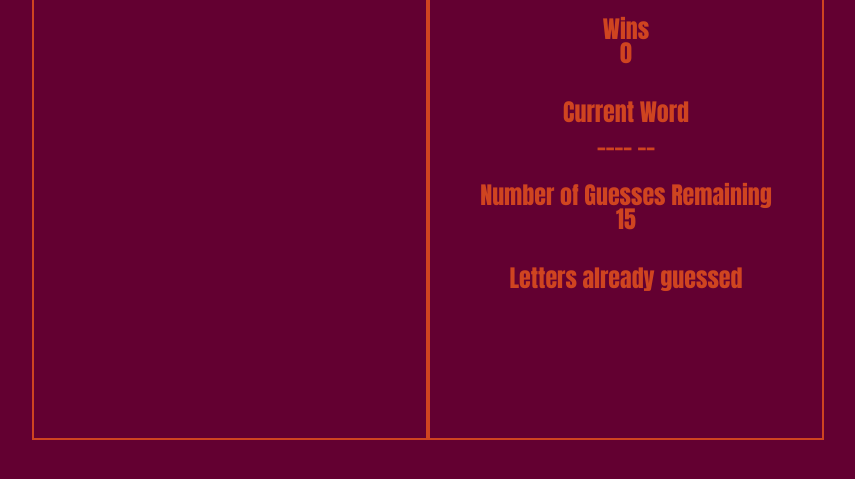
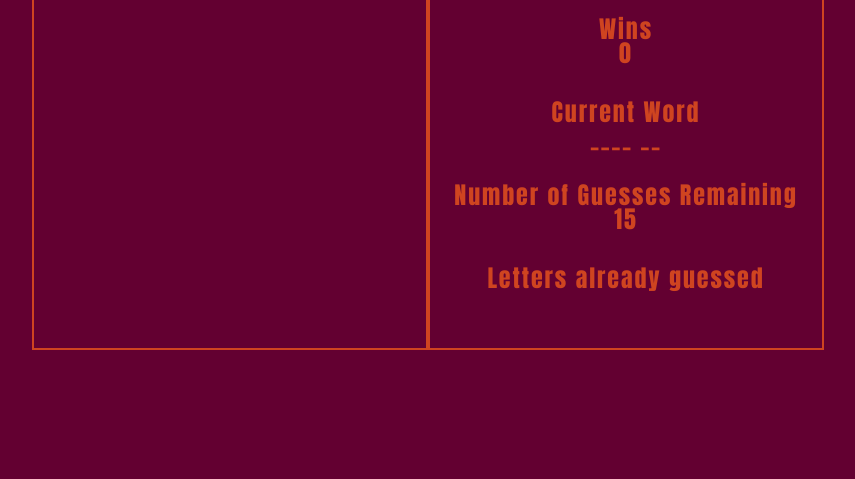
Before and after one commit to robotmatt/Word-Guess-Game, a plain HTML site: page index.html in a window 1280 px wide. Shown: the part 175-654 px from the top of the page, without its empty margins (208-1063 px from the left). Drawn offline with Linux system fonts and the light colour scheme.

Commit message:
style changes

```diff
--- a/assets/css/style.css
+++ b/assets/css/style.css
@@ -62,13 +62,14 @@ footer {
     border: 2px solid;
     border-color: #cf4420;
     width: 49%;
-    height: 500px;
+    height: 410px;
 }
 
 .game-text{
     margin: 5px;
     padding: 15px;
     font-size: 1.5em;
+    letter-spacing: .08em;
 }
 
 #image img{
```
